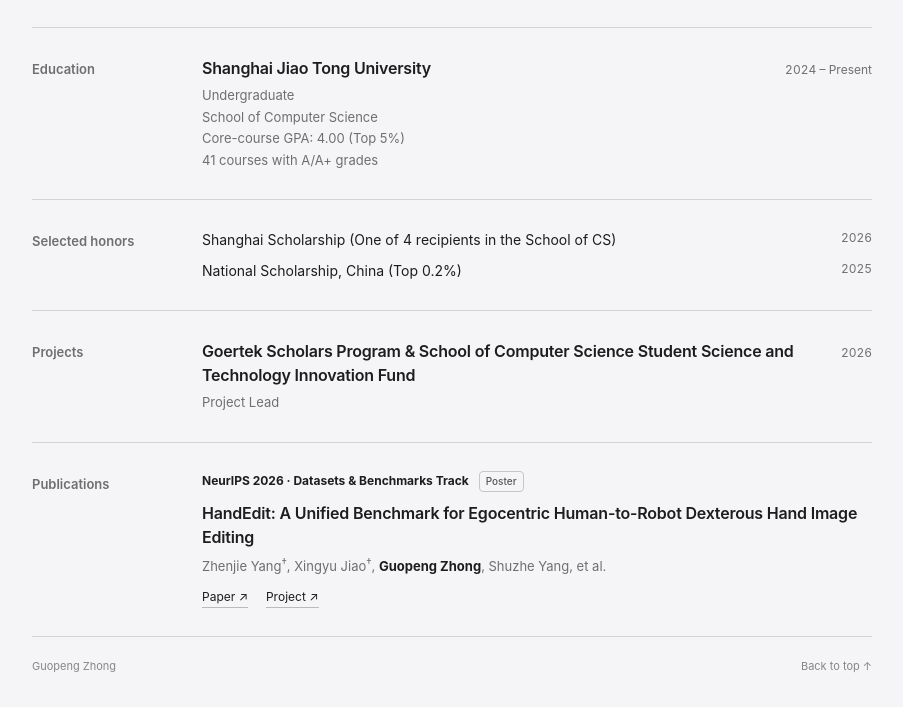
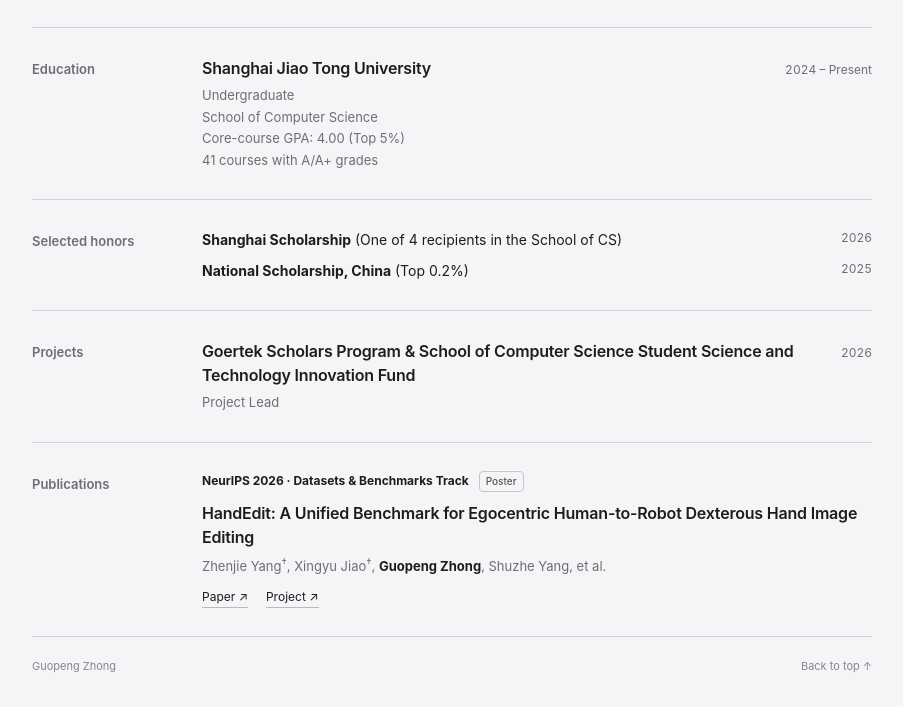
Before and after one commit to ipromise77/gpbell.github.io, a plain HTML site: page index.html in a window 1280 px wide. Shown: the part 190-897 px from the top of the page, without its empty margins (188-1091 px from the left). Drawn offline with Linux system fonts and the light colour scheme.

Commit message:
Refactor

```diff
--- a/index.html
+++ b/index.html
@@ -225,22 +225,28 @@
       <ul class="honors">
 
         <li>
-          <span
-            data-en="Shanghai Scholarship (One of 4 recipients in the School of CS)"
-            data-zh="上海市奖学金（计算机学院4名获奖者之一）"
-          >
-            Shanghai Scholarship (One of 4 recipients in the School of CS)
+          <span>
+            <strong
+              data-en="Shanghai Scholarship"
+              data-zh="上海市奖学金"
+            >Shanghai Scholarship</strong><span
+              data-en=" (One of 4 recipients in the School of CS)"
+              data-zh="（计算机学院4名获奖者之一）"
+            > (One of 4 recipients in the School of CS)</span>
           </span>
 
           <span class="date">2026</span>
         </li>
 
         <li>
-          <span
-            data-en="National Scholarship, China (Top 0.2%)"
-            data-zh="国家奖学金（全国前0.2%）"
-          >
-            National Scholarship, China (Top 0.2%)
+          <span>
+            <strong
+              data-en="National Scholarship, China"
+              data-zh="国家奖学金"
+            >National Scholarship, China</strong><span
+              data-en=" (Top 0.2%)"
+              data-zh="（全国前0.2%）"
+            > (Top 0.2%)</span>
           </span>
 
           <span class="date">2025</span>
```
